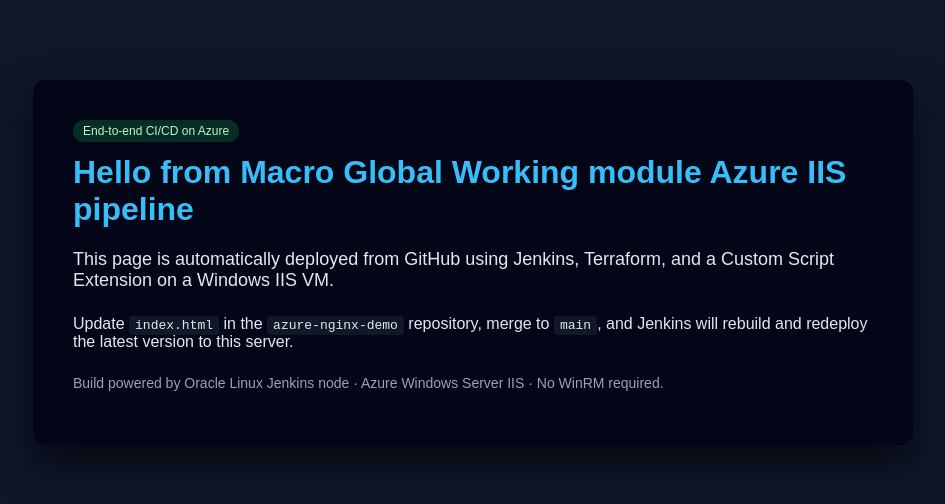
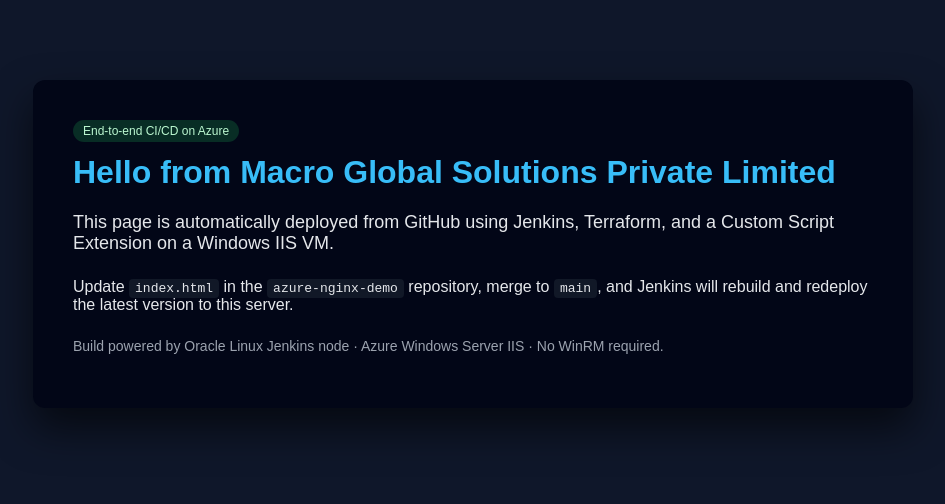
Before and after one commit to Sanjay-logic/azure-nginx-demo, a plain HTML site: page index.html in a window 1280 px wide. Shown: the whole page, without its empty margins (167-1112 px from the left). Drawn offline with Linux system fonts and the light colour scheme.

Commit message:
Initial commit - simple index page

```diff
--- a/index.html
+++ b/index.html
@@ -53,7 +53,7 @@
   <body>
     <div class="hero">
       <div class="badge">End‑to‑end CI/CD on Azure</div>
-      <h1>Hello from Macro Global Working module Azure IIS pipeline</h1>
+      <h1>Hello from Macro Global Solutions Private Limited</h1>
       <p class="tagline">
         This page is automatically deployed from GitHub using Jenkins, Terraform,
         and a Custom Script Extension on a Windows IIS VM.
```
